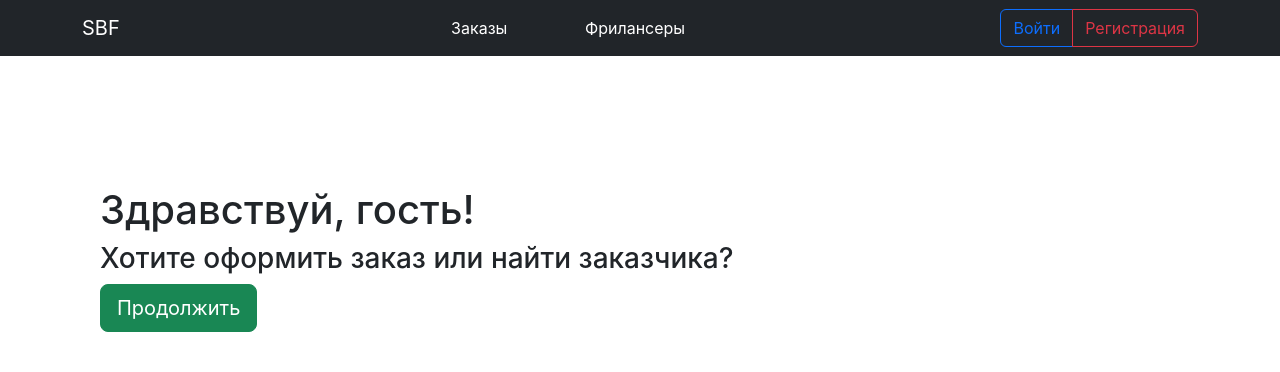
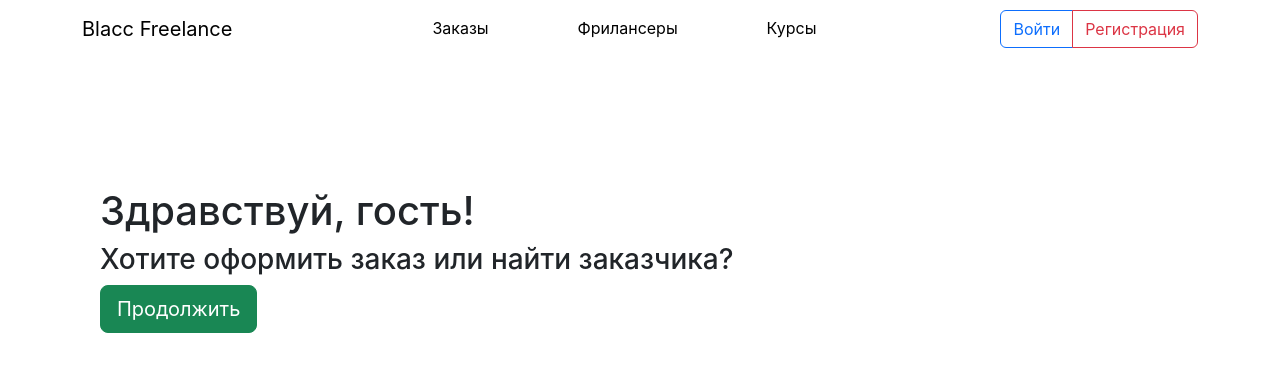
Before and after one commit to radeflex/freelrepos, a React (Create React App) app in the folder fls-front/: page / in a window 1280 px wide. Shown: the top 372 px of the page. Built offline with nearby package versions, Linux system fonts and the light colour scheme.

Commit message:
changed some design, added new pages

```diff
--- a/fls-front/public/index.html
+++ b/fls-front/public/index.html
@@ -2,7 +2,7 @@
 <html lang="en">
   <head>
     <meta charset="utf-8" />
-    <link rel="icon" href="%PUBLIC_URL%/favicon.ico" />
+    <link rel="icon" href="%PUBLIC_URL%/icon.png" />
     <meta name="viewport" content="width=device-width, initial-scale=1" />
     <meta name="theme-color" content="#000000" />
     <meta
--- a/fls-front/src/App.css
+++ b/fls-front/src/App.css
@@ -1,6 +1,11 @@
 .App {
   text-align: center;
 }
+
+/* h1 {
+  font-weight: 600;
+  color: #5933a1;
+} */
 
 .App-logo {
   height: 40vmin;
--- a/fls-front/src/App.js
+++ b/fls-front/src/App.js
@@ -9,6 +9,7 @@ import Works from "./pages/Works/Works";
 import Freelancers from "./pages/Freelancers/Freelancers";
 import EditProfile from "./components/editProfile/editProfile";
 import CreatePost from "./components/createPost/createPost";
+import Courses from "./pages/Courses/Courses";
 
 function App() {
   return (
@@ -23,6 +24,7 @@ function App() {
         <Route path="/:id" element={<Profile />} />
         <Route path="/works" element={<Works />} />
         <Route path="/freelancers" element={<Freelancers />} />
+        <Route path="/courses" element={<Courses />} />
       </Routes>
     </div>
   );
--- a/fls-front/src/components/Header/Header.css
+++ b/fls-front/src/components/Header/Header.css
@@ -1,11 +1,20 @@
 .navbar-nav {
   display: flex;
-  width: 250px;
+  width: 400px;
   justify-content: space-between;
+  height: 41px;
+
 }
 a {
     text-decoration: none;
-    color: rgb(255, 255, 255);
+    color: rgb(0, 0, 0);
+}
+
+.nav-link:hover {
+  color: rgb(255, 255, 255);
+  border-radius: 10px;
+  border: 1px solid black;
+  opacity: 0.8;
 }
 
 @media screen and (max-width: 500px) {
--- a/fls-front/src/components/Header/Header.js
+++ b/fls-front/src/components/Header/Header.js
@@ -40,6 +40,7 @@ export const Header = () => {
               <Nav className="me-auto">
                 <Nav.Link href="/works">Заказы</Nav.Link>
                 <Nav.Link href="/freelancers">Фрилансеры</Nav.Link>
+                <Nav.Link href="/courses">Курсы</Nav.Link>
                 {!isLogged ? (
                   <Nav>
                     <Nav.Link href="/login">Вход</Nav.Link>
@@ -57,13 +58,12 @@ export const Header = () => {
         </Navbar>
       ) : (
         <Navbar
-          bg="dark"
           data-bs-theme="primary"
-          style={{ marginBottom: "30px" }}
+          style={{ marginBottom: "30px", backgroundColor: "#FFFFFF" }}
         >
           <Container>
             <Navbar.Brand>
-              <Link to="/">SBF</Link>
+              <Link to="/">Blacc Freelance</Link>
             </Navbar.Brand>
             <Nav className="navbar-nav">
               <Nav.Link>
@@ -71,6 +71,9 @@ export const Header = () => {
               </Nav.Link>
               <Nav.Link>
                 <Link to="/freelancers">Фрилансеры</Link>
+              </Nav.Link>
+              <Nav.Link>
+                <Link to="/courses">Курсы</Link>
               </Nav.Link>
             </Nav>
 
@@ -93,7 +96,7 @@ export const Header = () => {
               <ButtonGroup>
                 <Button
                   onClick={() => navigate(`/${data._id}`)}
-                  variant="outline-primary"
+                  variant="outline-secondary"
                 >
                   Профиль
                 </Button>
--- a/fls-front/src/components/Order/Order.js
+++ b/fls-front/src/components/Order/Order.js
@@ -74,7 +74,7 @@ const Orders = () => {
       8: "августа",
       9: "сентября",
       10: "октября",
-      11: "нояабря",
+      11: "ноября",
       12: "декабря",
     };
     const data =
@@ -297,7 +297,7 @@ const Orders = () => {
     <div class="cards-list">
       {isLogged ? (
         <Button onClick={() => navigate("/new-work")} variant="success">
-          Создать запись..
+          Разместить заказ
         </Button>
       ) : (
         <Link to="/login" style={{ color: "blue" }}>
--- a/fls-front/src/pages/MainPages/IfLogged/Main.css
+++ b/fls-front/src/pages/MainPages/IfLogged/Main.css
@@ -1,7 +1,7 @@
 .creatorPage
 {
     display: flex;
-    justify-content: space-around;
+    justify-content: flex-start;
     align-items: center;
     flex-wrap: wrap;
     width: 95%;
--- a/fls-front/src/pages/MainPages/IfLogged/Main.js
+++ b/fls-front/src/pages/MainPages/IfLogged/Main.js
@@ -7,7 +7,10 @@ const Main = () => {
     <div class="Main">
       <h1>О нас</h1>
       <div className="creatorPage">
-        <Creator photo={fatty} name="Мразота с колледжа" age={20} bio="Люблю ебать Максиму и Никите мозги с сайтом."/>
+      <Creator photo={fatty} rank="Фрилансер" name="Мразота с колледжа" age={20} bio="Люблю ебать Максиму и Никите мозги с сайтом."/>
+      <Creator photo={fatty} rank="Фрилансер" name="Мразота с колледжа" age={20} bio="Люблю ебать Максиму и Никите мозги с сайтом."/>
+      <Creator photo={fatty} rank="Фрилансер" name="Мразота с колледжа" age={20} bio="Люблю ебать Максиму и Никите мозги с сайтом."/>
+      <Creator photo={fatty} rank="Пидор" name="Мразота с колледжа" age={20} bio="Люблю ебать Максиму и Никите мозги с сайтом."/>
         </div>
     </div>
   );
```
Also changed, not shown: 1 other file (tests, documents, lock files or other folders).
